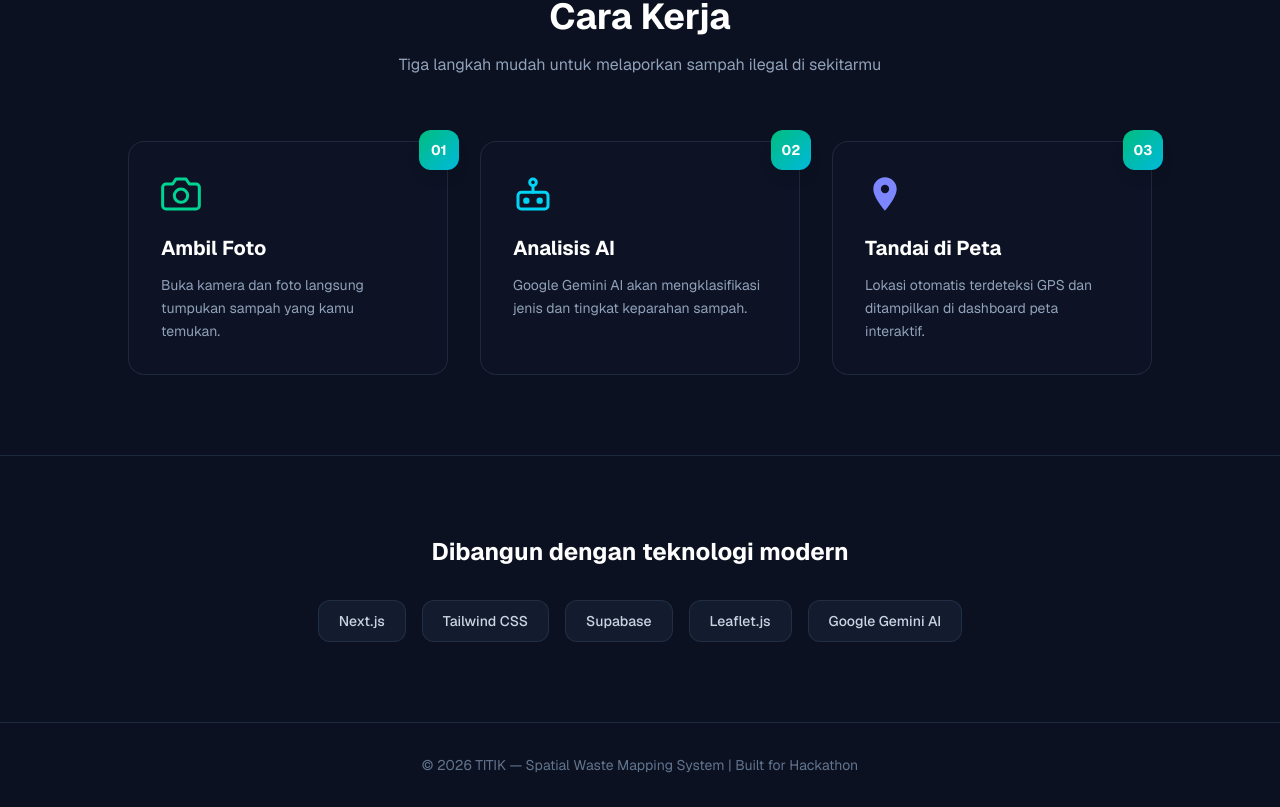
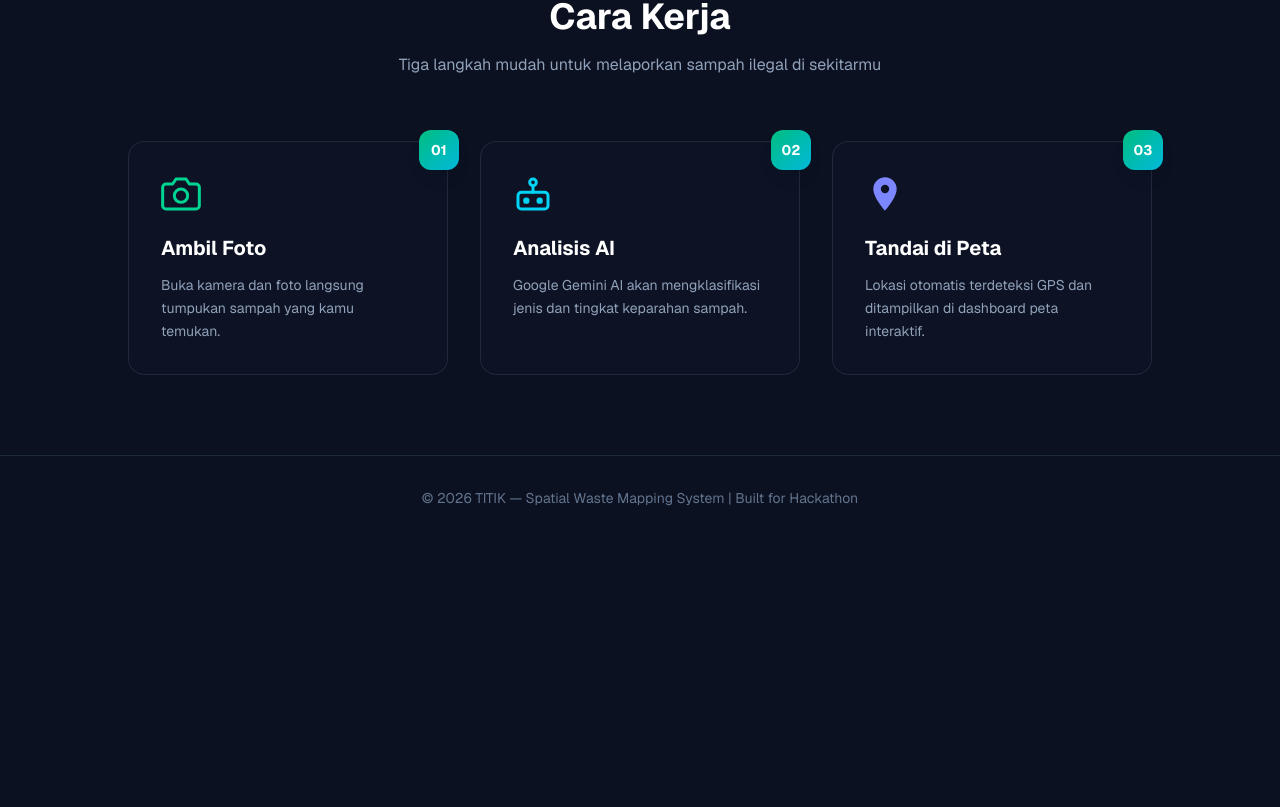
Before and after one commit to papatripat/TITIK, a Next.js app: page / in a window 1280 px wide. Shown: the part 1008-1815 px from the top of the page. After the commit the page ends 1548 px from the top, so only its background shows below. Built offline with nearby package versions, Linux system fonts and the light colour scheme.

Commit message:
style : update footer style

```diff
--- a/src/app/page.tsx
+++ b/src/app/page.tsx
@@ -119,30 +119,6 @@ export default function Home() {
         </div>
       </section>
 
-      {/* Tech Stack */}
-      <section className="py-20 px-4 sm:px-6 border-t border-slate-800">
-        <div className="max-w-5xl mx-auto text-center">
-          <h2 className="text-2xl font-bold text-white mb-8">
-            Dibangun dengan teknologi modern
-          </h2>
-          <div className="flex flex-wrap justify-center gap-4">
-            {[
-              "Next.js",
-              "Tailwind CSS",
-              "Supabase",
-              "Leaflet.js",
-              "Google Gemini AI",
-            ].map((tech) => (
-              <span
-                key={tech}
-                className="px-5 py-2.5 rounded-xl bg-slate-800/50 border border-slate-700/50 text-slate-300 text-sm font-medium hover:border-emerald-500/30 hover:text-emerald-400 transition-colors"
-              >
-                {tech}
-              </span>
-            ))}
-          </div>
-        </div>
-      </section>
 
       {/* Footer */}
       <footer className="py-8 px-4 border-t border-slate-800 text-center text-slate-500 text-sm">
--- a/src/components/MapDashboard.tsx
+++ b/src/components/MapDashboard.tsx
@@ -228,8 +228,8 @@ export default function MapDashboard() {
           <button
             onClick={() => setShowChoropleth(!showChoropleth)}
             className={`inline-flex items-center gap-2 px-4 py-2 rounded-xl text-sm font-medium transition-all ${showChoropleth
-                ? 'bg-emerald-500/15 text-emerald-400 border border-emerald-500/30'
-                : 'bg-slate-800/50 text-slate-400 border border-slate-700/50 hover:text-white'
+              ? 'bg-emerald-500/15 text-emerald-400 border border-emerald-500/30'
+              : 'bg-slate-800/50 text-slate-400 border border-slate-700/50 hover:text-white'
               }`}
           >
             <svg className="w-4 h-4" viewBox="0 0 24 24" fill="none" stroke="currentColor" strokeWidth={1.8} strokeLinecap="round" strokeLinejoin="round">
```
